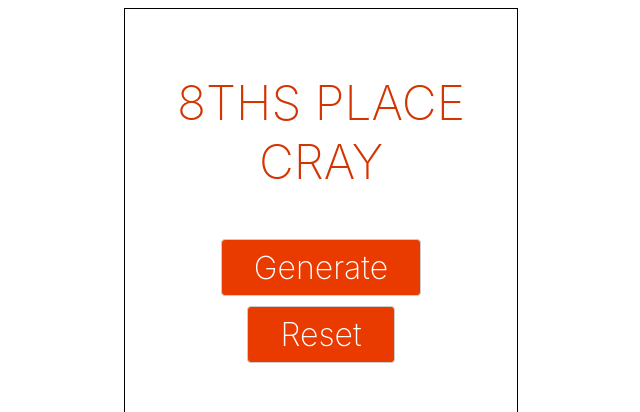
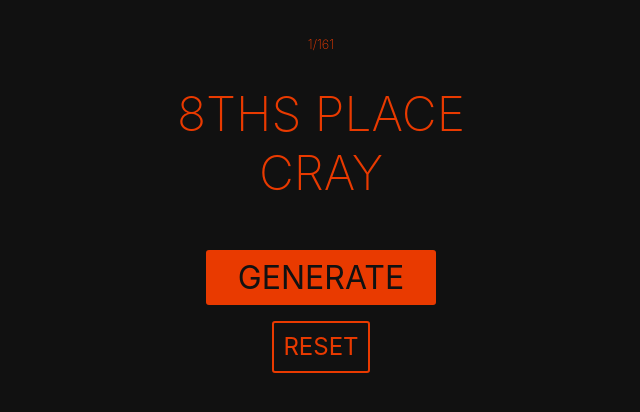
Before and after one commit to Spellcro/23-spliced, a Svelte app: page / in a window 1280 px wide. Shown: the top 412 px of the page, without its empty margins (319-959 px from the left). Built offline with nearby package versions, Linux system fonts and the light colour scheme.

Commit message:
Styling improvements, add method count
* make it dark mode

```diff
--- a/src/App.svelte
+++ b/src/App.svelte
@@ -10,13 +10,15 @@
   const uniqueLeads = methodSet.methods.length * (methodSet.stage - 1);
 
   const handleGenerate = () => {
-    completedMethods.push(`${targetPlace}_${targetMethod}`);
-    console.log(completedMethods);
+    // Have to reassign in this way for svelte computed properties to work
+    completedMethods = [...completedMethods, `${targetPlace}_${targetMethod}`];
+
     // If we finished all the leads, show a completion screen
     if (completedMethods.length >= uniqueLeads) {
       showFinishState();
       return;
     }
+    // Otherwise we should generate a new lead
     generateRequest();
   };
 
@@ -42,10 +44,13 @@
   };
 
   generateRequest();
+
+  $: completedMethodsCount = Math.min(uniqueLeads, completedMethods.length + 1);
 </script>
 
 <!-- Template -->
 <main>
+  <p class="methods-completed">{completedMethodsCount}/{uniqueLeads}</p>
   <p class="chosen-method">{targetPlace} <br /> {targetMethod}</p>
   <button class="method-generator" on:click={handleGenerate}>Generate</button>
   <button class="method-reset" on:click={reset}>Reset</button>
@@ -53,38 +58,62 @@
 
 <!--  -->
 <style>
+  :global(body) {
+    background-color: #111111;
+  }
+
   main {
     max-width: 360px;
     max-height: 540px;
     height: 100%;
     margin: auto;
+    padding: 1rem;
+    color: #e93a00;
+    font-weight: 200;
     text-align: center;
-    padding: 1rem;
-    border: 1px solid black;
+    text-transform: uppercase;
+  }
+
+  .methods-completed {
+    font-size: 0.8rem;
   }
 
   .chosen-method {
-    color: #d33500;
-    text-transform: uppercase;
+    margin-top: 2rem;
     font-size: 3rem;
-    font-weight: 200;
   }
 
-  .method-generator,
-  .method-reset {
+  button {
     display: block;
-    color: white;
+    border-radius: 3px;
+    margin: auto;
+    text-transform: inherit;
+    transition: all 0.12s linear;
+  }
+
+  .method-generator {
+    color: #111111;
     background-color: #e93a00;
-    border: 1px solid #cccccc;
-    border-radius: 4px;
     padding: 0.5rem 2rem;
     font-size: 2rem;
-    font-weight: 200;
     margin: 10px auto;
+    border: none;
   }
 
-  .method-generator:hover,
-  .method-reset:hover {
+  .method-generator:hover {
     background-color: #d33500;
   }
+
+  .method-reset {
+    margin-top: 1rem;
+    background-color: transparent;
+    border: 2px solid #e93a00;
+    color: #e93a00;
+    font-size: 1.5rem;
+  }
+
+  .method-reset:hover {
+    background-color: #e93a00;
+    color: #111111;
+  }
 </style>
```
